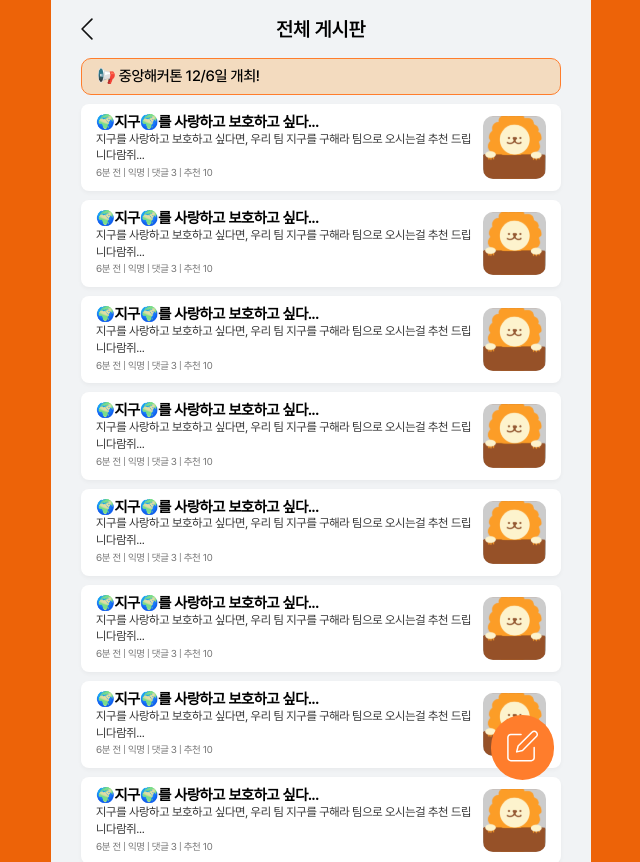
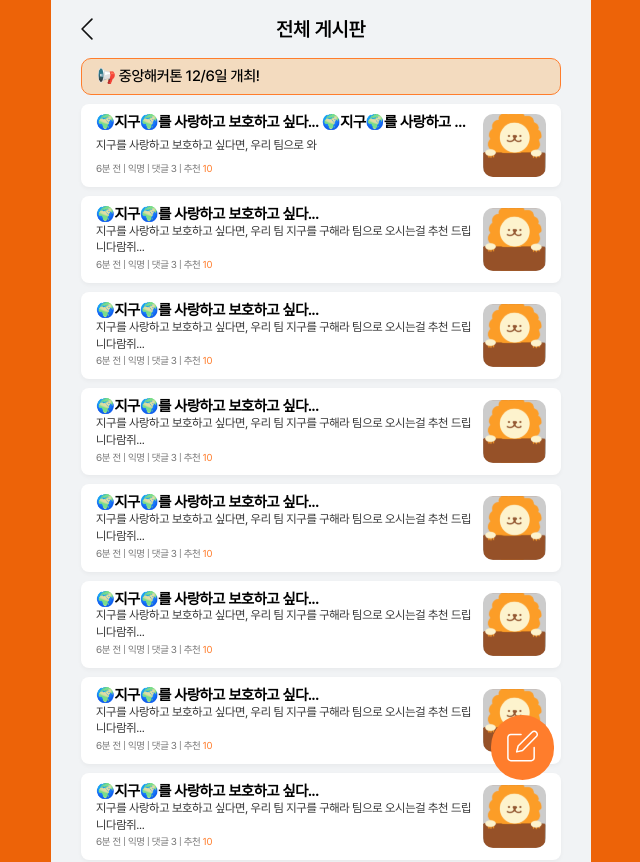
Before and after one commit to tjsdn04/likelion-community-frontend, a React (Vite) app: page /schAllBoard in a window 1280 px wide. Shown: the top 862 px of the page, without its empty margins (319-959 px from the left). Built offline with nearby package versions, Linux system fonts and the light colour scheme.

Commit message:
Fix: 게시글 목록 페이지에서 title 안 깨지도록 수정

```diff
--- a/src/components/schBoard/Board.jsx
+++ b/src/components/schBoard/Board.jsx
@@ -7,18 +7,20 @@ import exampleImg from '@assets/icons/exampleImg.svg'
 export const Board = ({title,context}) => {
 
     const BoardInfo = [
-        {time: 6, name: '익명',comment:3, recommend: 10, img: exampleImg}
+        {time: 6, name: '익명',comment:3, recommend: 10, img: ''}
     ]
 
     return (
         <S.Wrapper>
             <S.Left>
+                {/* <S.Top> */}
                     <S.Title>
                         {title}
                     </S.Title>
                     <S.Context>
                         {context}
                     </S.Context>
+                {/* </S.Top> */}
                 <BoardInfoComponent
                     time={BoardInfo[0].time}
                     name={BoardInfo[0].name}
--- a/src/components/schBoard/Board.styled.js
+++ b/src/components/schBoard/Board.styled.js
@@ -7,19 +7,27 @@ export const Wrapper = styled.div`
     display: flex;
     justify-content: space-between;
     padding: 10px 15px;
+    /* height: 95px; */
 `
 
 export const Left = styled.div`
     display: flex;
     flex-direction: column;
-    justify-content: flex-start;
-    max-width: calc(100% - 70px);
+    justify-content: space-between;
 `
+
+// export const Top = styled.div`
+//     display: flex;
+//     flex-direction: column;
+//     justify-content: flex-start;
+// `
 
 export const Title = styled.h2`
     font-size: 15px;
+    display: -webkit-box;
+    -webkit-line-clamp: 1;
+    -webkit-box-orient: vertical;
     overflow: hidden;
-    white-space: nowrap;
     text-overflow: ellipsis;
     max-width: 100%;
 `
--- a/src/components/schBoard/BoardInfo.jsx
+++ b/src/components/schBoard/BoardInfo.jsx
@@ -3,7 +3,8 @@ import styled from 'styled-components'
 export const BoardInfo = ({time, name, comment, recommend}) => {
     return (
         <Wrapper>
-            { time }분 전 | { name } | 댓글 { comment } | 추천 { recommend }
+            { time }분 전 | { name } | 댓글 { comment } | 추천
+            <Color>{ recommend }</Color>
         </Wrapper>
 
     )
@@ -13,6 +14,9 @@ const Wrapper = styled.div`
     display: flex;
     color: #767676;
     font-size: 10px;
+`
 
-
+const Color = styled.p`
+    color: #FF7D2C;
+    padding-left: 2px;
 `
--- a/src/pages/schBoardPage/SchAllBoardPage.jsx
+++ b/src/pages/schBoardPage/SchAllBoardPage.jsx
@@ -11,7 +11,10 @@ export const SchAllBoardPage = () => {
         {
             title: '🌍지구🌍를 사랑하고 보호하고 싶다... ',
             context: '지구를 사랑하고 보호하고 싶다면, 우리 팀 지구를 구해라 팀으로 오시는걸 추천 드립니다람쥐...'
-
+        },
+        {
+            title: '🌍지구🌍를 사랑하고 보호하고 싶다... 🌍지구🌍를 사랑하고 보호하고 싶다... ',
+            context: '지구를 사랑하고 보호하고 싶다면, 우리 팀으로 와'
         }
     ]
 
@@ -21,8 +24,8 @@ export const SchAllBoardPage = () => {
             <S.Noti>📢  중앙해커톤 12/6일 개최! </S.Noti>
             <S.Content>
                 <SchBoard
-                    title={Board[0].title}
-                    context={Board[0].context}
+                    title={Board[1].title}
+                    context={Board[1].context}
                 />
                 <SchBoard
                     title={Board[0].title}
```
Lines whose indentation alone changed are shown as unchanged.
